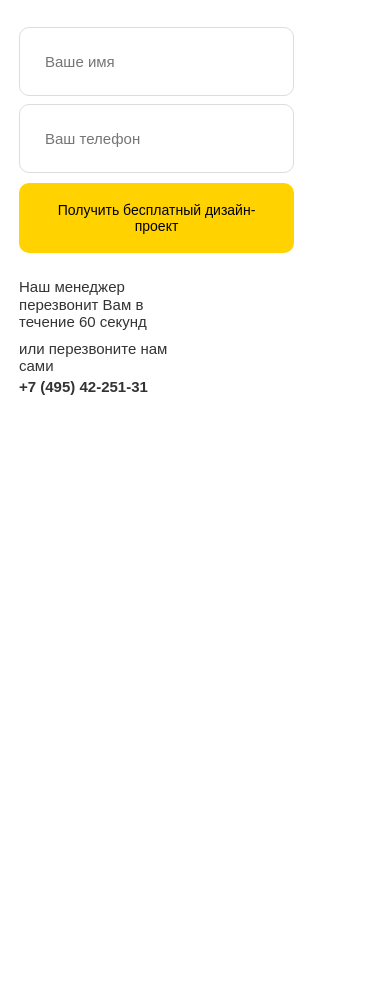
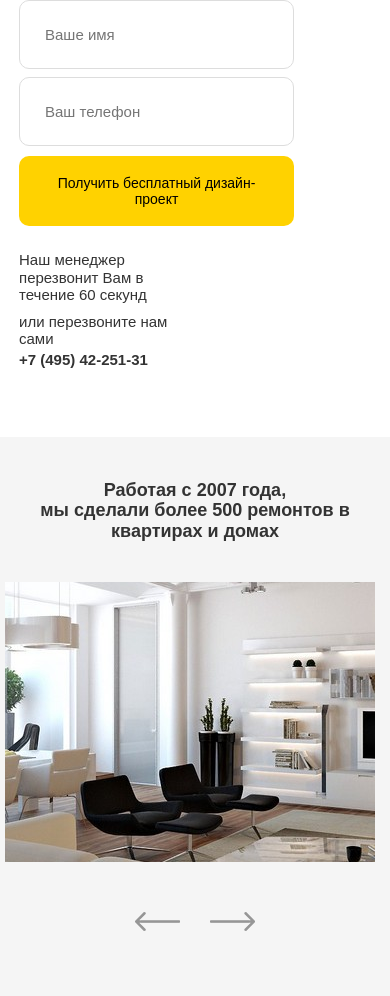
Before and after one commit to NikitaDrago/repeir, a plain HTML site: page index.html in a window 390 px wide. Shown: the part 1270-2266 px from the top of the page. Before the commit the page ends 1769 px from the top, so only its background shows below. Drawn offline with Linux system fonts and the light colour scheme.

Commit message:
about block and adaptive

```diff
--- a/index.html
+++ b/index.html
@@ -75,6 +75,24 @@
                 </div>
             </div>
     </section>
+    <section class="about">
+        <div class="container">
+            <div class="about__wrapper">
+                <div class="about__text">
+                    <strong class="about__title">Работая с 2007 года,<br> мы сделали более 500 ремонтов в квартирах и домах</strong>
+                </div>
+                <div class="about__photos">
+                    <img class="img about__img-1" src="img/picture-1.jpg" alt="">
+                    <img class="img about__img-2" src="img/picture-2.jpg" alt="">
+                    <img class="img about__img-3"src="img/picture-3.jpg" alt="">
+                </div>
+                <div class="about__arrow">
+                    <img class="arrow" src="img/left-arrow.png" alt="">
+                    <img class="arrow" src="img/right-arrow.png" alt="">
+                </div>
+            </div>
+        </div>
+    </section>
 </body>
 
 </html>
--- /dev/null
+++ b/sass/blocks/_about.sass
@@ -0,0 +1,53 @@
+.about
+    background: url("../img/points.png") no-repeat
+    background-position: center left
+    background-size: 50% 100%
+    position: relative
+    min-width: 320px
+    background-color: $block-color
+    padding: 100px 0
+    color: $text-color
+    &__text
+        text-align: center
+    &__title
+        font-size: 30px
+        font-weight: 700
+    &__photos
+        display: flex
+        justify-content: space-between
+        margin-top: 100px
+        margin-bottom: 70px
+    &__arrow
+        width: 120px
+        margin: auto
+        display: flex
+        justify-content: space-between
+
+    & .img
+        width: 370px
+        height: 280px
+.arrow
+    width: 45px
+    height: 19px
+@media(max-width: 1200px)
+    .about
+        background: none $block-color
+        padding-top: 43px
+        padding-bottom: 65px
+        &__photos
+            justify-content: center
+            flex-wrap: wrap
+            margin: 40px 0
+        &__img-3
+            display: none
+        &__title
+            font-size: 18px
+    .img
+        margin-right: 10px
+        margin-bottom: 10px
+        width: 246px
+        height: 186px
+@media(max-width: 768px)
+    .about
+        &__img-2
+            display: none
--- a/sass/blocks/_form.sass
+++ b/sass/blocks/_form.sass
@@ -66,6 +66,8 @@
             padding: 0 100px
 @media(max-width: 768px)
     .form
+        padding-top: 53px
+        padding-bottom: 55px
         &__wrapper
             text-align: left
             width: 95%
--- a/sass/style.sass
+++ b/sass/style.sass
@@ -3,3 +3,4 @@
 @import 'blocks/navbar'
 @import 'blocks/warranty'
 @import 'blocks/form'
+@import 'blocks/about'
```
Also changed, not shown: css/style.css, img/left-arrow.png (added), img/picture-1.jpg (added), img/picture-2.jpg (added), img/picture-3.jpg (added), img/points.png (added), img/right-arrow.png (added), 1 other file.
